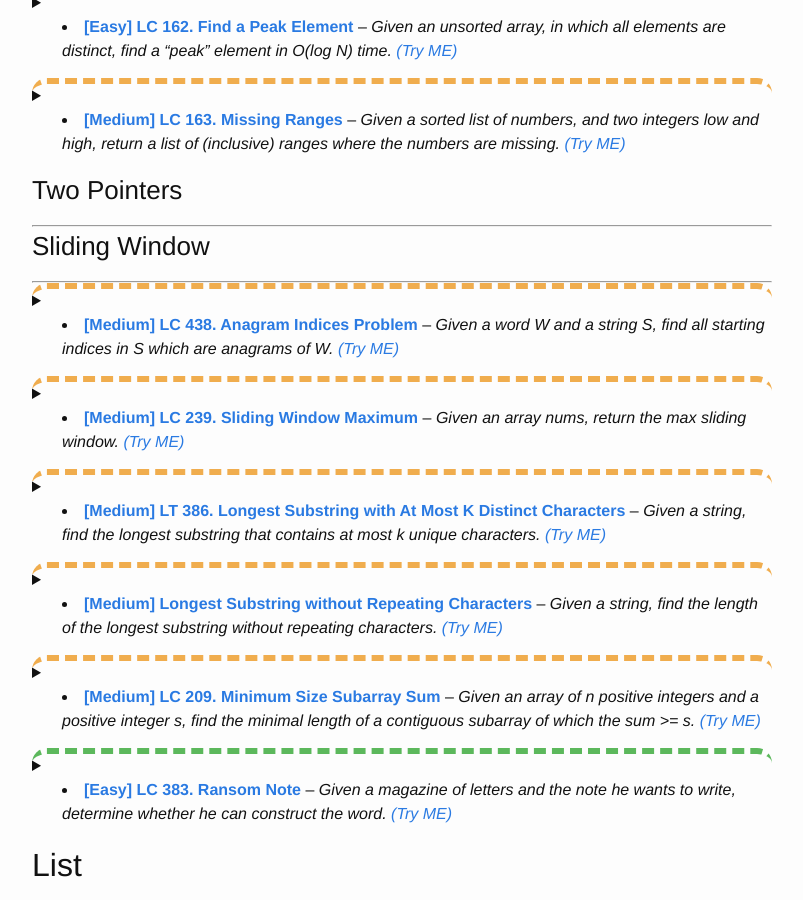
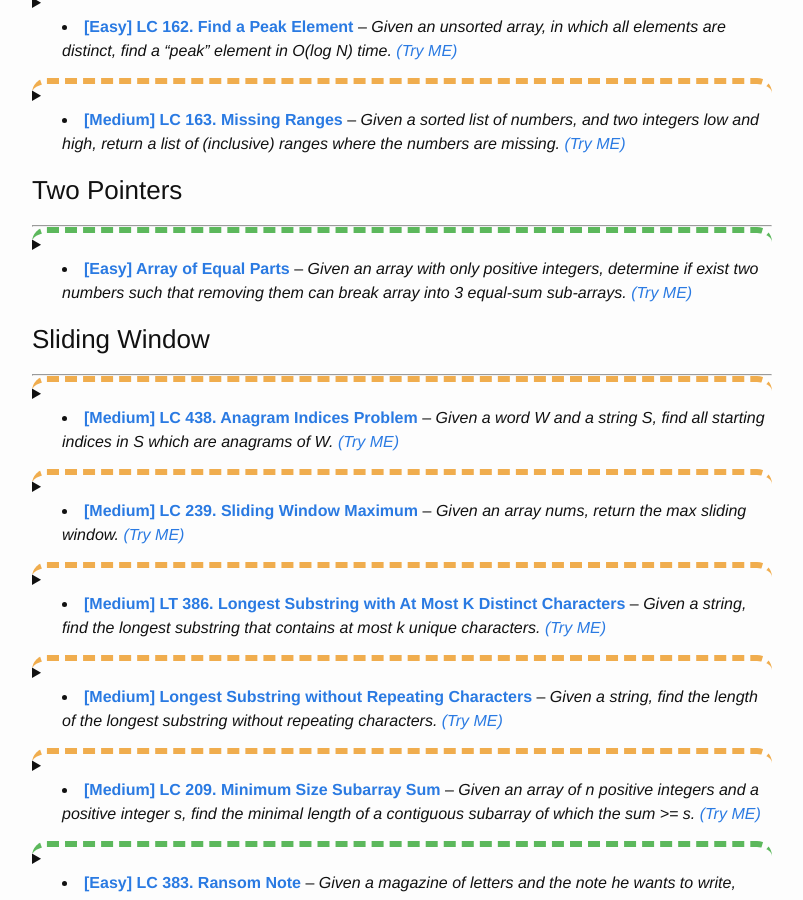
Before and after one commit to trsong/trsong.github.io, a Jekyll site: the page built from _posts/2019-04-01-DailyQuestionsByCategory.md, in a window 1280 px wide and 900 px high, scrolled down 2852 px. Shown: the whole window, without its empty margins (238-1041 px from the left). Built offline with Jekyll 4.4.1, drawn with Linux system fonts in a browser that asks for light colours.

Commit message:
Add previous question to category

````diff
--- a/_posts/2019-04-01-DailyQuestionsByCategory.md
+++ b/_posts/2019-04-01-DailyQuestionsByCategory.md
@@ -354,6 +354,33 @@ missing_ranges(nums=[1, 3, 5, 10], lower=1, upper=10)
 
 ### Two Pointers
 ---
+
+<details>
+<summary class="lc_e">
+
+- [**\[Easy\] Array of Equal Parts**](https://trsong.github.io/python/java/2020/08/02/DailyQuestionsAug/#aug-5-2020-easy-array-of-equal-parts) -- *Given an array with only positive integers, determine if exist two numbers such that removing them can break array into 3 equal-sum sub-arrays.* [*\(Try ME\)*](https://repl.it/@trsong/Array-of-Equal-Parts-1)
+
+</summary>
+<div>
+
+**Question:** Given an array containing only positive integers, return if you can pick two integers from the array which cuts the array into three pieces such that the sum of elements in all pieces is equal.
+
+**Example 1:**
+```py
+Input: [2, 4, 5, 3, 3, 9, 2, 2, 2]
+Output: True
+Explanation: choosing the number 5 and 9 results in three pieces [2, 4], [3, 3] and [2, 2, 2]. Sum = 6.
+```
+
+**Example 2:**
+```py
+Input: [1, 1, 1, 1]
+Output: False
+```
+
+</div>
+</details>
+
 
 ### Sliding Window
 ---
````
